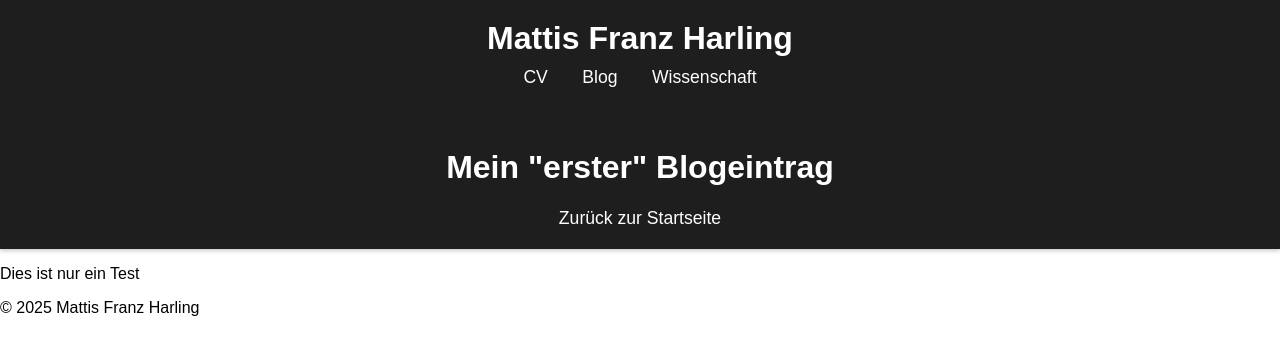
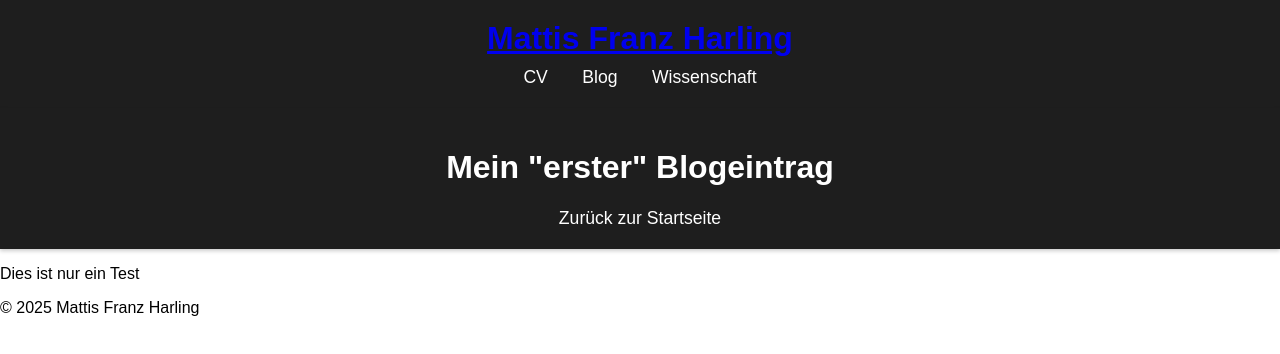
Before and after one commit to piquer05/piquer05.github.io, a plain HTML site: page blog/Aller-Anfang_blog_09052025.html in a window 1280 px wide. Drawn offline with Linux system fonts and the light colour scheme.

Commit message:
Namen clickable s.t. return zu index.html

```diff
--- a/blog/Aller-Anfang_blog_09052025.html
+++ b/blog/Aller-Anfang_blog_09052025.html
@@ -39,7 +39,9 @@
 <body>
 
   <header>
-    <div class="logo">Mattis Franz Harling</div>
+      <div class="logo">
+    <a href="index.html">Mattis Franz Harling</a>
+  </div>
     <nav>
       <a href="cv/cv.pdf">CV</a>
       <a href="blog/archive.html">Blog</a>
```
Also changed, not shown: blog/archive.html (+3 -1 lines), index.html (+3 -1 lines).
